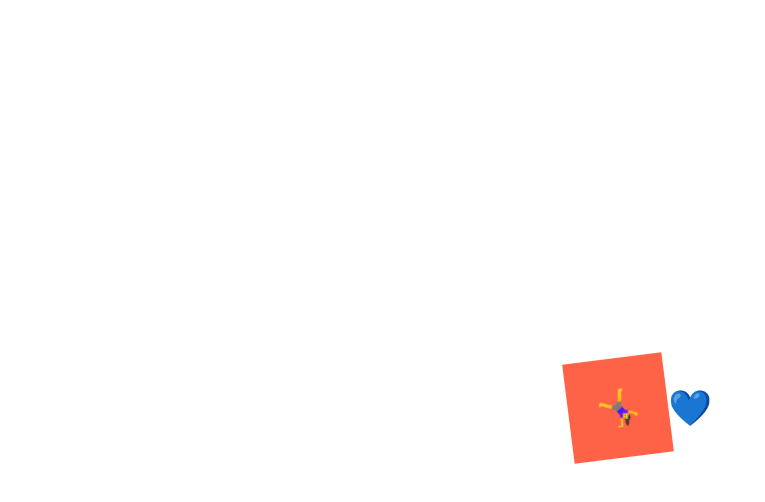
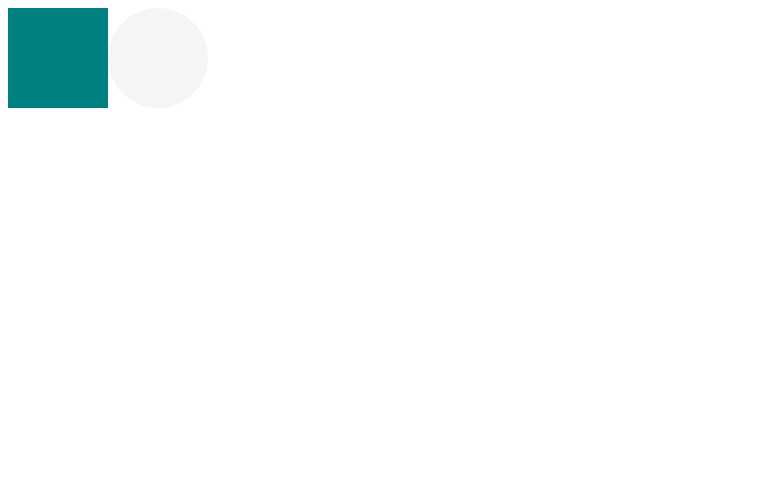
Before and after one commit to ryuncoders/react-master, a React (Create React App) app: page / in a window 1280 px wide. Shown: the top 502 px of the page, without its empty margins (0-765 px from the left). Built offline with nearby package versions, Linux system fonts and the light colour scheme.

Commit message:
chore(style): Extending

```diff
--- a/src/App.js
+++ b/src/App.js
@@ -2,44 +2,23 @@
 
 const Father = styled.div`
   display: flex;
-  justify-content: center;
-  align-items: center;
-  height: 100vh;
 `;
-const rotationAnimation = keyframes`
-  0% {
-    transform: rotate(0deg);
-  }
-  50% {
-    transform: rotate(180deg);
-  }
-  100% {
-    transform: rotate(360deg);
-  }
+
+const Box = styled.div`
+  height: 100px;
+  width: 100px;
+  background-color: ${(props) => props.bgColor};
 `;
-const Emoji = styled.span`
-  font-size: 35px;
-`;
-const Box = styled.div`
-  width: 100px;
-  height: 100px;
-  background-color: tomato;
-  animation: ${rotationAnimation} 1s linear infinite;
-  display: flex;
-  justify-content: center;
-  align-items: center;
-  ${Emoji}:hover {
-    font-size: 50px;
-  }
+
+const Circle = styled(Box)`
+  border-radius: 50%;
 `;
 
 function App() {
   return (
     <Father as="header">
-      <Box>
-        <Emoji>🤸‍♀️</Emoji>
-      </Box>
-      <Emoji>💙</Emoji>
+      <Box bgColor="teal" />
+      <Circle bgColor="whitesmoke" />
     </Father>
   );
 }
```
